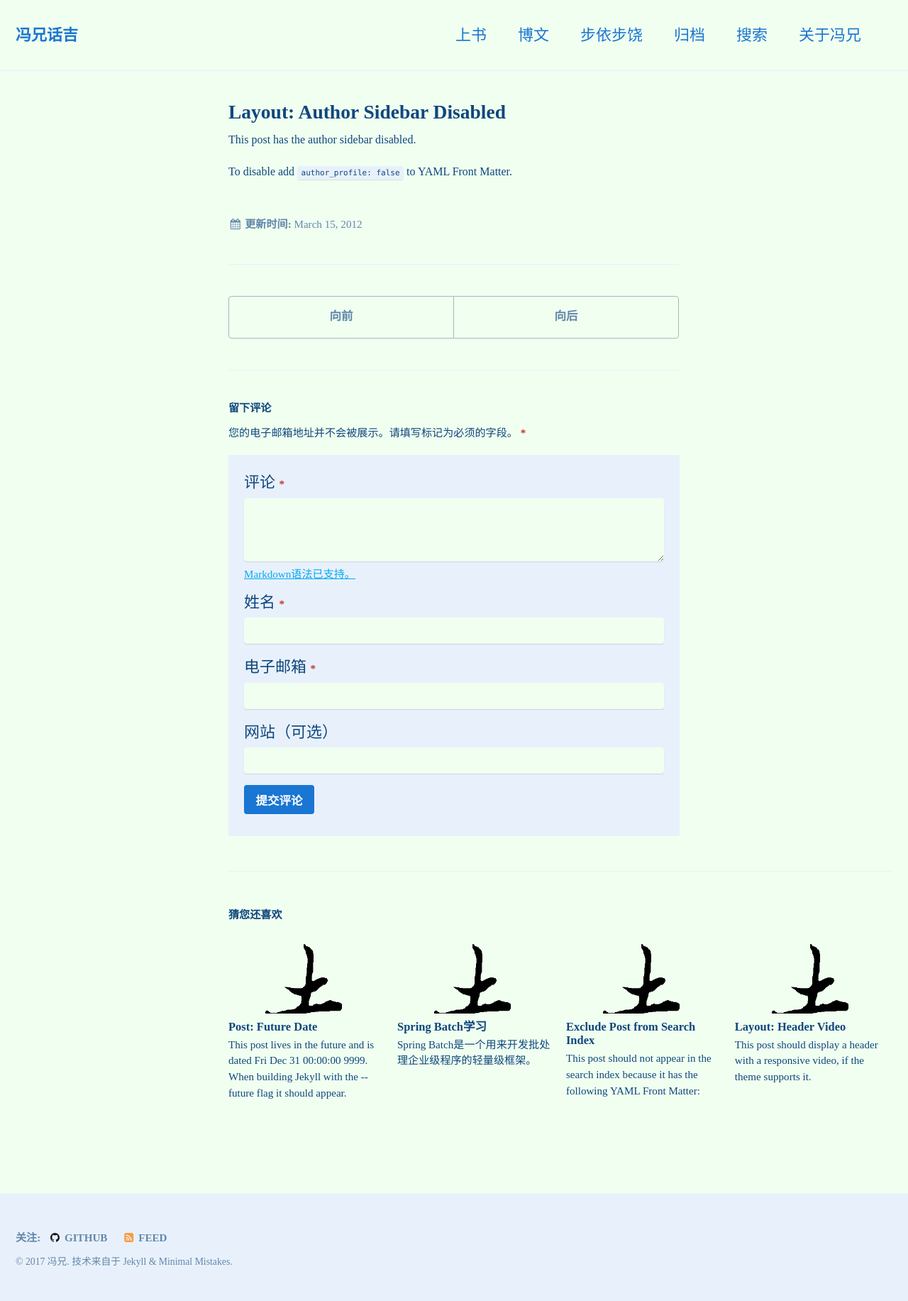
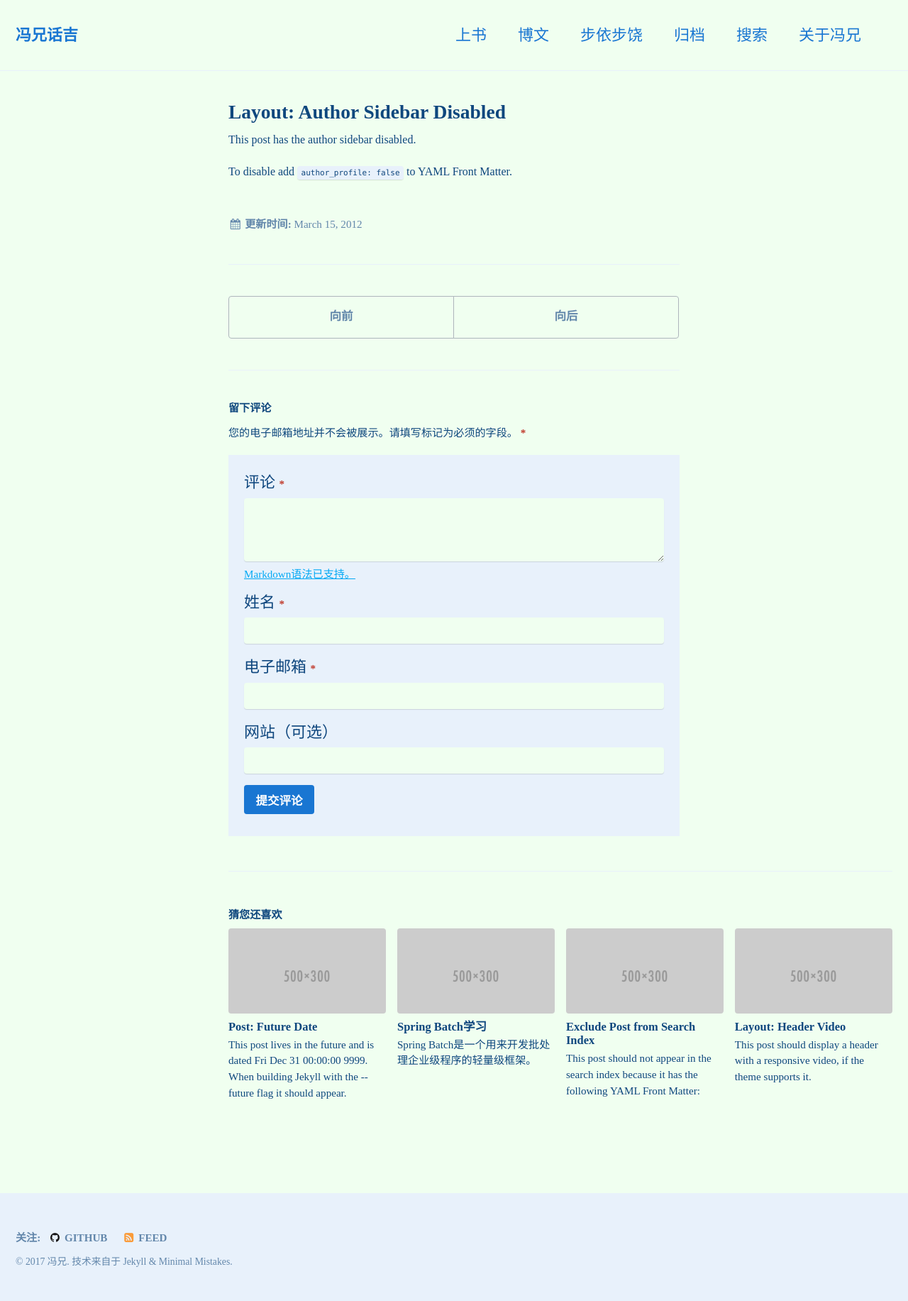
Before and after one commit to FengMengZhao/blogsV2, a Jekyll site: the page built from _posts/2012-03-15-layout-author-sidebar-disabled.md, in a window 1280 px wide. Shown: the whole page at 71% size. Built offline with Jekyll 4.4.1, drawn with Linux system fonts in a browser that asks for light colours; comment, search, counter and statistics services are not loaded.

Commit message:
修改默认显示图片

```diff
--- a/_config.yml
+++ b/_config.yml
@@ -19,7 +19,7 @@ url                      : &url "https://fengmengzhao.github.io" # the base host
 baseurl                  : "" # the subpath of your site, e.g. "/blog"
 github: [metadata]
 repository               : "FengMengZhao/fengmengzhao.github.io" # GitHub username/repo-name e.g. "mmistakes/minimal-mistakes"
-teaser                   : "/assets/images/placeholder.png" # path of fallback teaser image, e.g. "/assets/images/500x300.png"
+teaser                   : "/assets/images/500x300.png" # path of fallback teaser image, e.g. "/assets/images/500x300.png"
 #breadcrumbs             : # true, false (default)
 words_per_minute         : 200
 comments:
```
